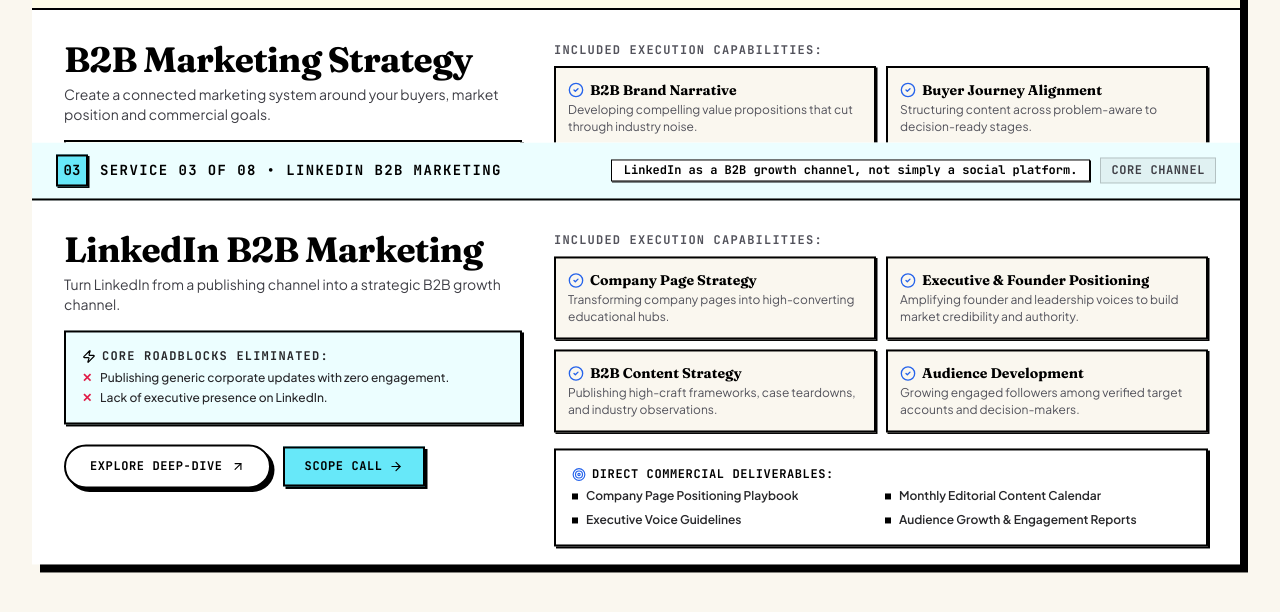
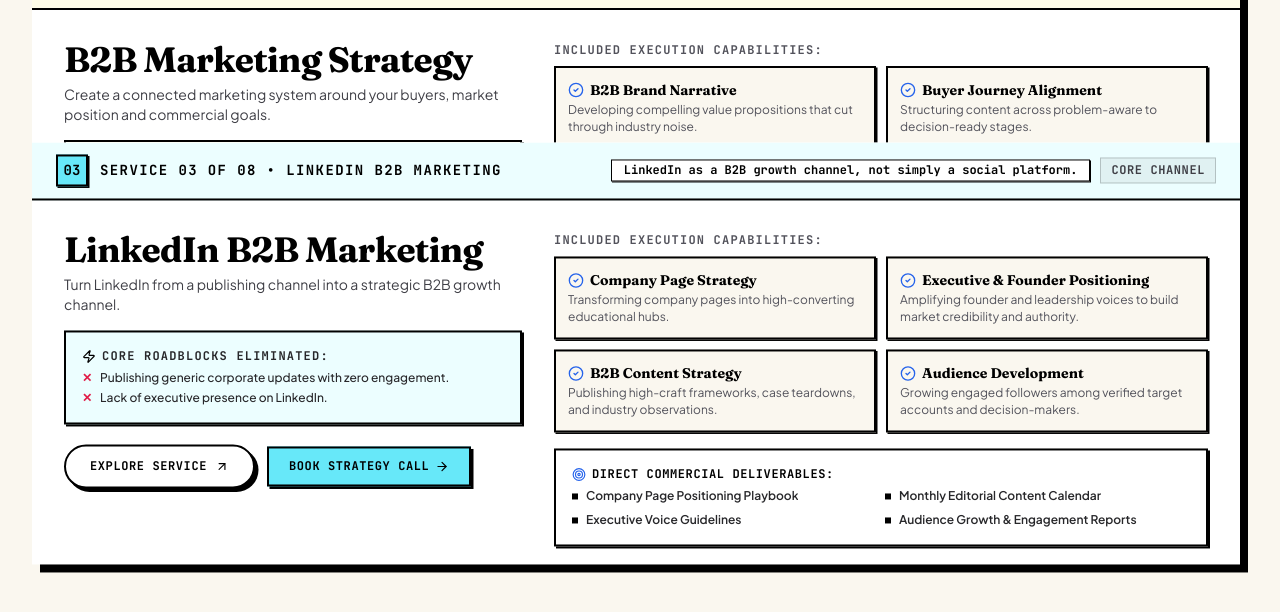
Before and after one commit to Kamu08/Saini-Nexus, a Next.js app: page / in a window 1280 px wide. Shown: the part 1699-2311 px from the top of the page. Built offline with nearby package versions, Linux system fonts and the light colour scheme.

Commit message:
Standardize service card CTAs to Explore Service and Book Strategy Call

```diff
--- a/src/components/InteractiveServicesHub.tsx
+++ b/src/components/InteractiveServicesHub.tsx
@@ -130,14 +130,14 @@ function ServiceSlideCard({ srv, idx, total, progress, accent }: CardProps) {
                   href={`/services/${srv.slug}`}
                   className="neo-btn-white text-xs font-bold"
                 >
-                  <span>Explore Deep-Dive</span>
+                  <span>Explore Service</span>
                   <ArrowUpRight className="w-3.5 h-3.5" />
                 </Link>
                 <Link
                   href="/book"
                   className={`inline-flex items-center justify-center px-5 py-2.5 rounded-none text-xs font-mono font-extrabold uppercase tracking-wider text-black ${accent.badgeBg} border-2 border-black shadow-[2.5px_2.5px_0px_#000000] hover:translate-x-[1px] hover:translate-y-[1px] hover:shadow-[1px_1px_0px_#000000] transition-all`}
                 >
-                  <span>Scope Call</span>
+                  <span>Book Strategy Call</span>
                   <ArrowRight className="w-3.5 h-3.5 ml-1.5" />
                 </Link>
               </div>
```
